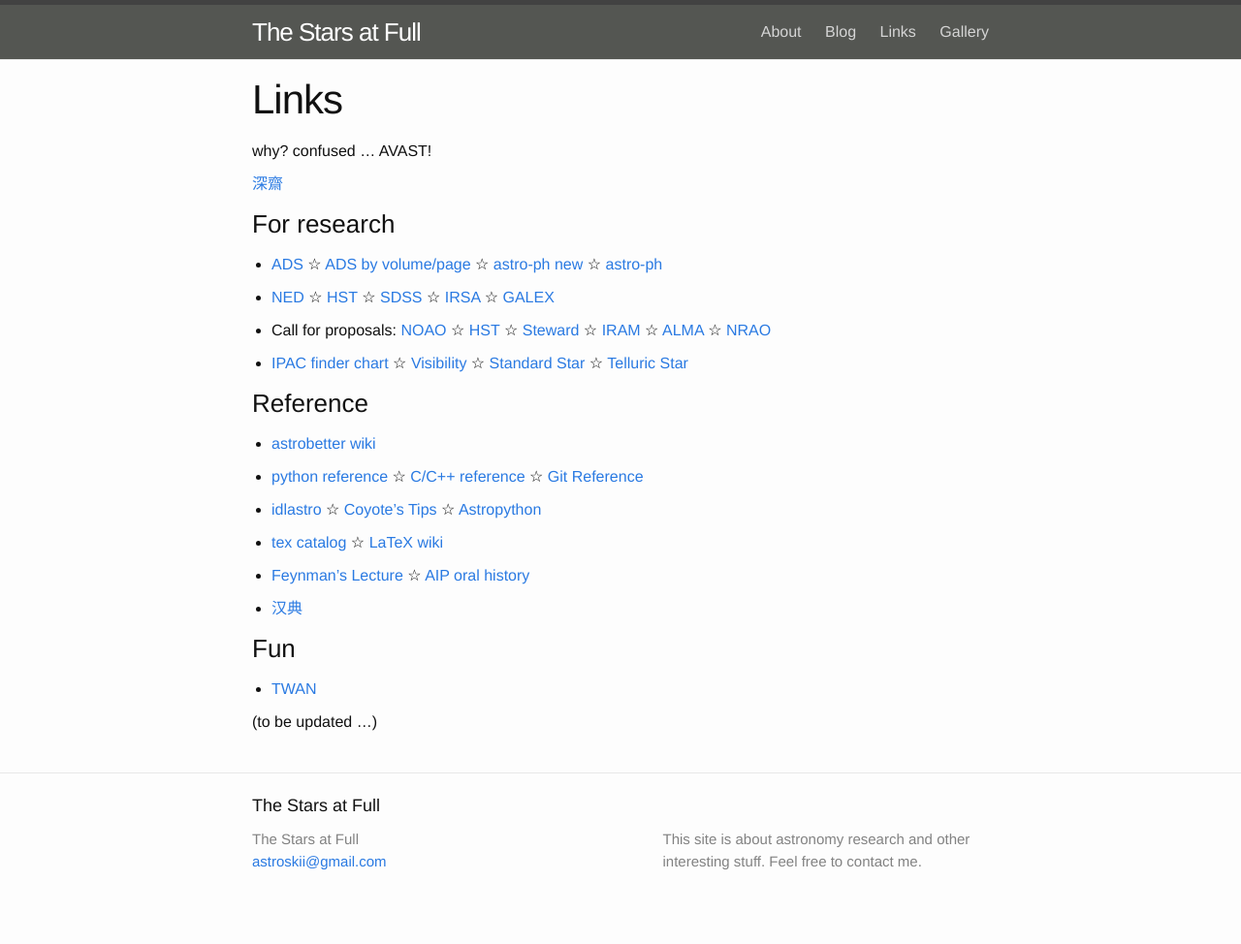
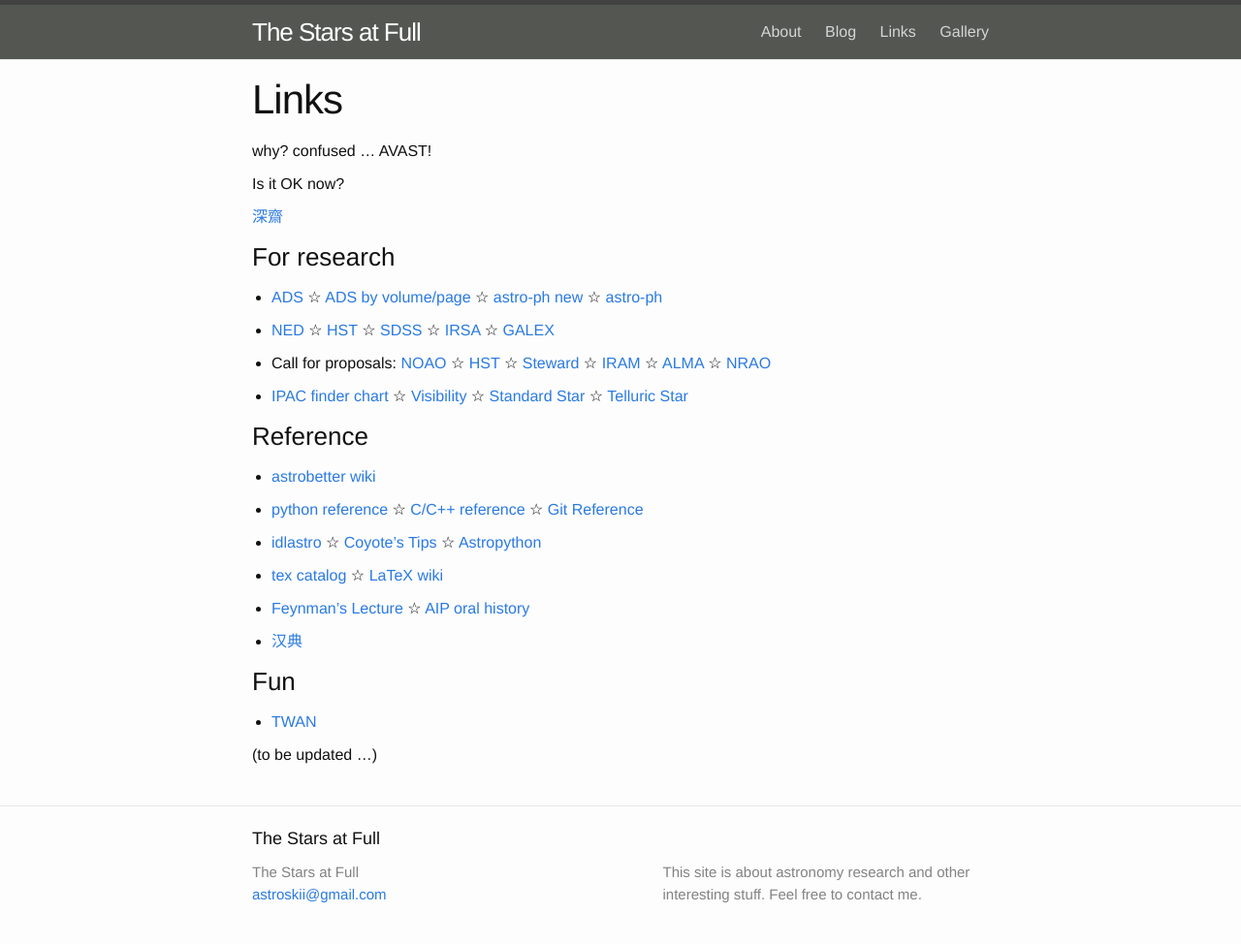
Before and after one commit to karlan/karlan.github.io, a Jekyll site: the page built from links.md, in a window 1280 px wide. Shown: the whole page at 97% size. Built offline with Jekyll 4.4.1, drawn with Linux system fonts in a browser that asks for light colours; before the commit the page ends 940 px from its top, so only the background shows below that.

Commit message:
final test?

```diff
--- a/links.md
+++ b/links.md
@@ -5,6 +5,8 @@ permalink: /links/
 ---
 
 why? confused ... AVAST!
+
+Is it OK now?
 
 [深齋][etymologies]
 
```
